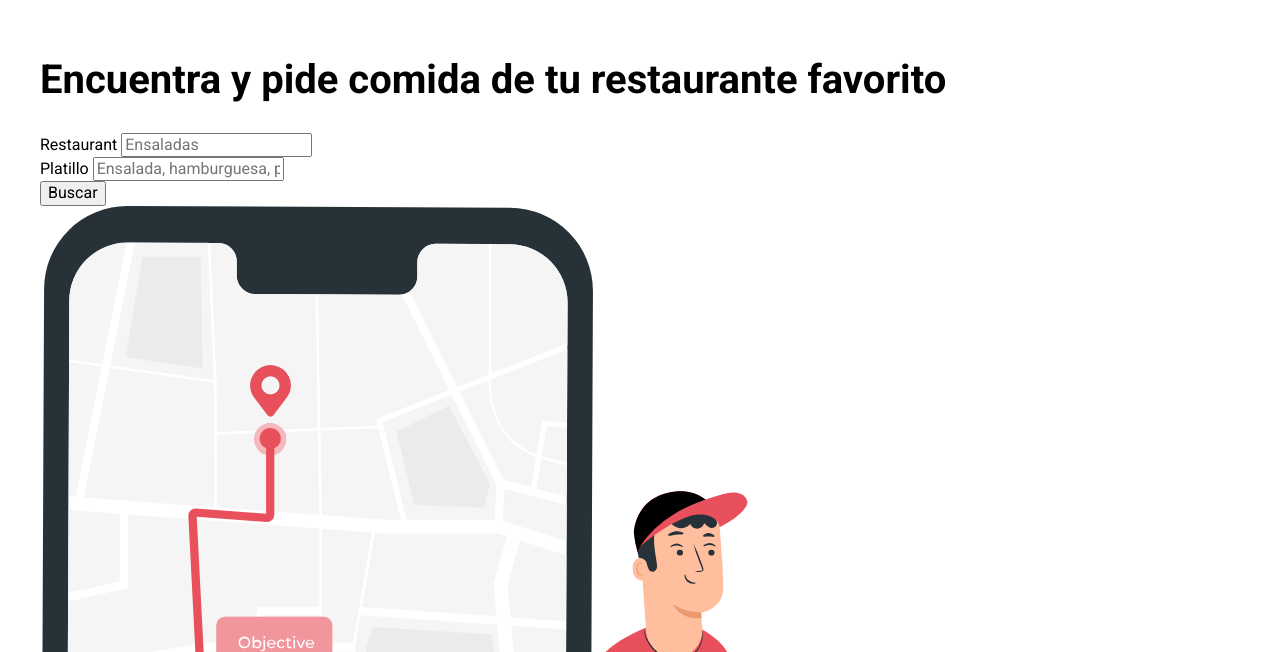
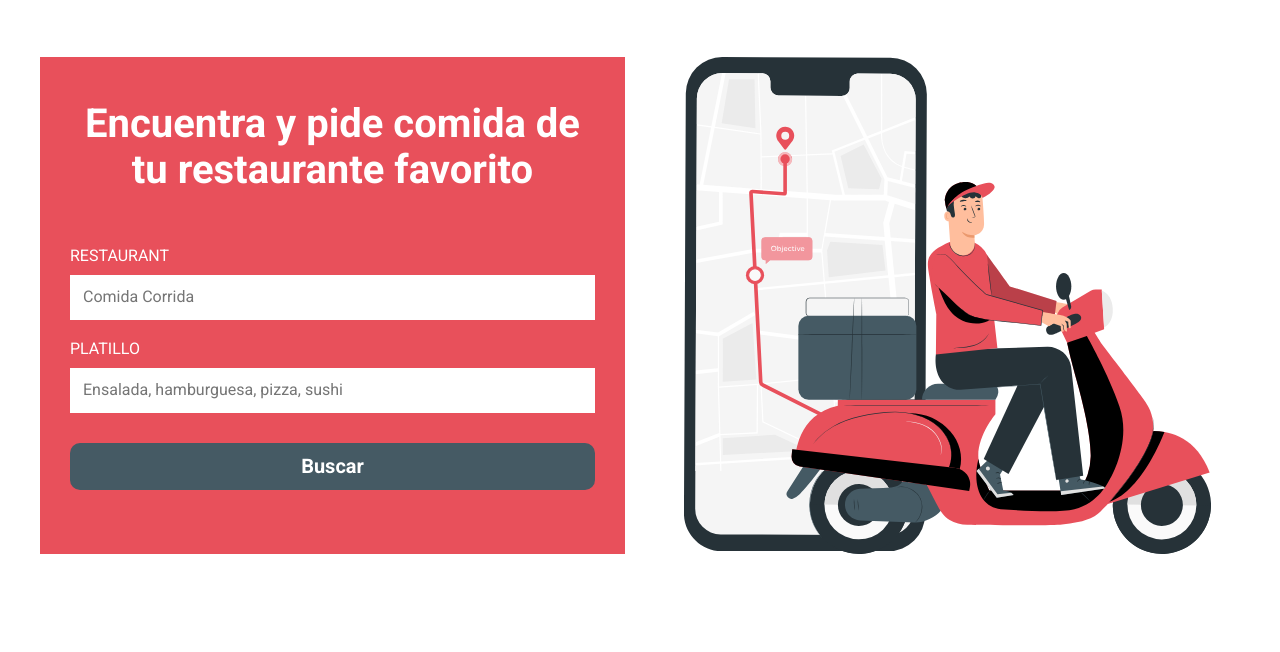
Before and after one commit to Ara-Polanco/deliveryApp, a website: page index.html in a window 1280 px wide. Shown: the part 148-800 px from the top of the page. Drawn offline with Linux system fonts and the light colour scheme.

Commit message:
Adding: styles to form section

```diff
--- a/index.html
+++ b/index.html
@@ -30,13 +30,13 @@
         <div class="formulario__grid">
 
             <div class="formulario__contenido">
-                <h1>Encuentra y pide comida de tu restaurante favorito</h1>
+                <h1 class="formulario__heading">Encuentra y pide comida de tu restaurante favorito</h1>
 
                 <form action="#" class="formulario__buscar">
 
                     <div class="formulario__campo">
                         <label for="restaurant" class="formulario__label">Restaurant</label>
-                        <input type="text" id="restaurant" class="formulario__input" placeholder="Ensaladas">
+                        <input type="text" id="restaurant" class="formulario__input" placeholder="Comida Corrida">
                     </div>
 
                     <div class="formulario__campo">
@@ -51,8 +51,8 @@
                 </form>
             </div>
 
-            <div class="formulario__imagen">
-                <img src="/build/img/dibujo_repartidor.svg" alt="Imagen Repartidor">
+            <div class="formulario__imagen-contenedor">
+                <img class="formulario__imagen" src="/build/img/dibujo_repartidor.svg" alt="Imagen Repartidor">
             </div>
 
         </div>
--- a/src/scss/app.scss
+++ b/src/scss/app.scss
@@ -1,2 +1,3 @@
 @use 'base';
 @use 'header';
+@use 'formulario';
--- /dev/null
+++ b/src/scss/formulario/_formulario.scss
@@ -0,0 +1,73 @@
+@use 'base/variables' as v;
+@use 'base/mixins' as m;
+
+.formulario {
+
+    &__grid {
+        @include m.tablet {
+            @include m.grid(2, v.$separacion)
+        }
+    }
+
+    &__contenido {
+        background-color: v.$primario;
+        padding: v.$separacion;
+        margin-bottom: v.$separacion;
+        display: flex;
+        flex-direction: column;
+        justify-content: space-evenly;
+
+        @include m.tablet {
+            margin-bottom: 0;
+        }
+    }
+
+    &__heading {
+        color: v.$blanco;
+        text-align: center;
+    }
+
+    &__campo {
+        margin-bottom: 2rem;
+    }
+
+    &__label {
+        display: block;
+        text-transform: uppercase;
+        color: v.$blanco;
+        margin: 1rem 0;
+    }
+
+    &__input {
+        width: 100%;
+        padding: 1.3rem;
+        border: none;
+
+    }
+
+    &__submit {
+        margin-top: v.$separacion;
+        @include m.boton(v.$secundario, v.$blanco);
+
+        @include m.tablet {
+            width: 100%;
+        }
+
+    }
+
+    &__imagen-contenedor {
+        display: flex;
+        justify-content: center;
+        align-items: center;
+
+    }
+
+    &__imagen {
+        width: 30rem;
+
+        @include m.desktop {
+            width: 90%;
+        }
+    }
+
+}
--- /dev/null
+++ b/src/scss/formulario/index.scss
@@ -0,0 +1 @@
+@forward 'formulario';
```
Also changed, not shown: build/css/app.css, 1 other file.
